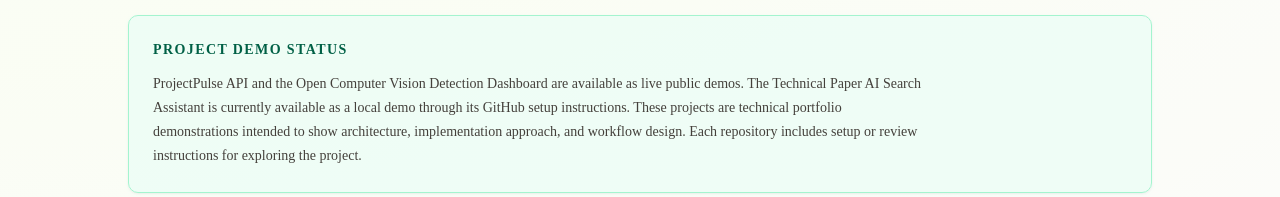
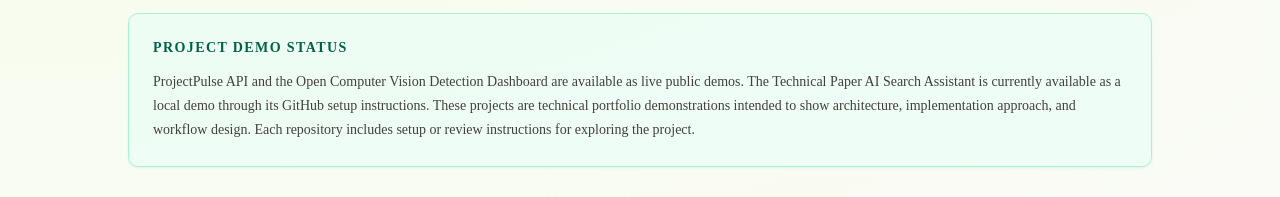
Before and after one commit to jburke860/portfolio, a Next.js app: page / in a window 1280 px wide. Shown: the part 1763-1960 px from the top of the page. Built offline with nearby package versions, Linux system fonts and the light colour scheme.

Commit message:
removed some frontend borders

```diff
--- a/app/page.tsx
+++ b/app/page.tsx
@@ -101,7 +101,7 @@
 
       <section
         id="work"
-        className="relative z-10 border-t border-emerald-100 px-6 py-20"
+        className="relative z-10  px-6 py-20"
       >
         <div className="mx-auto max-w-5xl">
           <div className="mb-10 flex flex-col justify-between gap-4 md:flex-row md:items-end">
@@ -160,7 +160,7 @@
 
       <section
         id="demos"
-        className="relative z-10 border-t border-emerald-100 bg-white/35 px-6 py-20"
+        className="relative z-10  bg-white/5 px-6 py-20"
       >
         <div className="mx-auto max-w-5xl">
           <div className="mb-10 flex flex-col justify-between gap-4 md:flex-row md:items-end">
@@ -183,7 +183,7 @@
             <p className="text-sm font-semibold uppercase tracking-widest text-emerald-800">
               Project Demo Status
             </p>
-            <p className="mt-3 max-w-3xl text-sm leading-6 text-stone-700">
+            <p className="mt-3 max-w-5xl text-sm leading-6 text-stone-700">
             ProjectPulse API and the Open Computer Vision Detection Dashboard are available as live public demos. The Technical Paper AI Search Assistant is currently available as a local demo through its GitHub setup instructions. These projects are technical portfolio demonstrations intended to show architecture, implementation approach, and workflow design. Each repository includes setup or review instructions for exploring the project.
             </p>
           </div>
@@ -194,7 +194,7 @@
 
       <section
         id="skills"
-        className="relative z-10 border-t border-emerald-100 px-6 py-20"
+        className="relative z-10  px-6 py-20"
       >
         <div className="mx-auto max-w-5xl">
           <p className="text-sm font-semibold uppercase tracking-widest text-emerald-700">
@@ -226,7 +226,7 @@
 
       <section
         id="about"
-        className="relative z-10 border-t border-emerald-100 px-6 py-20"
+        className="relative z-10  px-6 py-20"
       >
         <div className="mx-auto grid max-w-5xl gap-10 md:grid-cols-[0.8fr_1.2fr]">
           <div>
@@ -257,7 +257,7 @@
 
       <section
         id="contact"
-        className="relative z-10 border-t border-emerald-100 px-6 py-20"
+        className="relative z-10  px-6 py-20"
       >
         <div className="mx-auto max-w-5xl rounded-lg border border-emerald-200 bg-emerald-950 p-8 text-white shadow-lg shadow-emerald-950/20 md:p-12">
           <div className="grid gap-8 md:grid-cols-[1.2fr_0.8fr] md:items-center">
@@ -302,7 +302,7 @@
         </div>
       </section>
 
-      <footer className="relative z-10 border-t border-emerald-100 px-6 py-8">
+      <footer className="relative z-10  px-6 py-8">
         <div className="mx-auto flex max-w-5xl flex-col justify-between gap-4 text-sm text-stone-500 md:flex-row">
           <p>© 2026 {site.name}. All rights reserved.</p>
           <p>Built with Next.js, TypeScript, Tailwind CSS, and Vercel.</p>
```
